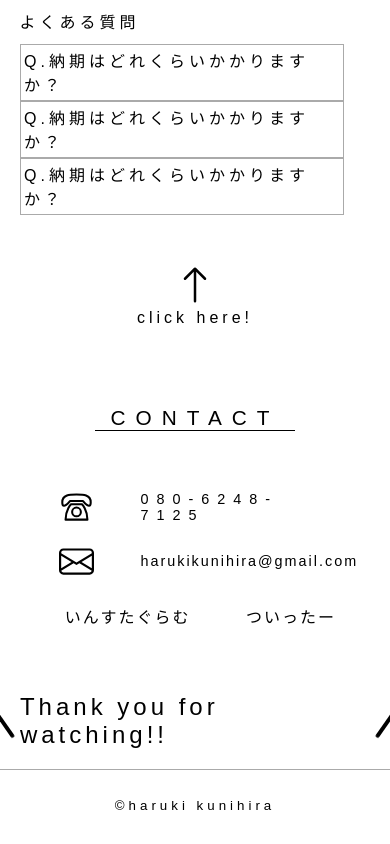
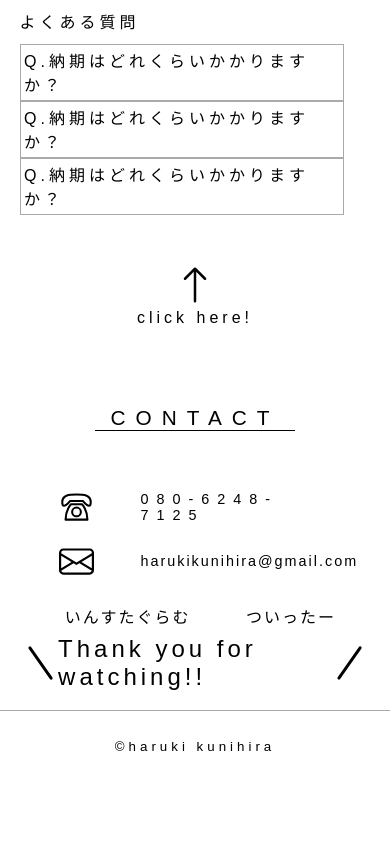
Before and after one commit to haruki92/kunihira_portforio.github.io, a plain HTML site: page index.html in a window 390 px wide. Shown: the part 3377-4221 px from the top of the page. After the commit the page ends 4162 px from the top, so only its background shows below. Drawn offline with Linux system fonts and the light colour scheme; a web font is replaced by a local one.

Commit message:
Update style.css

```diff
--- a/style.css
+++ b/style.css
@@ -616,4 +616,8 @@ footer #thank.appear {
   footer .contact .skill-title::before{
     margin-right: 1rem;
   }
+   footer #thank {
+    width: 80%;
+    margin: 0 auto;
+  }
 }
```
